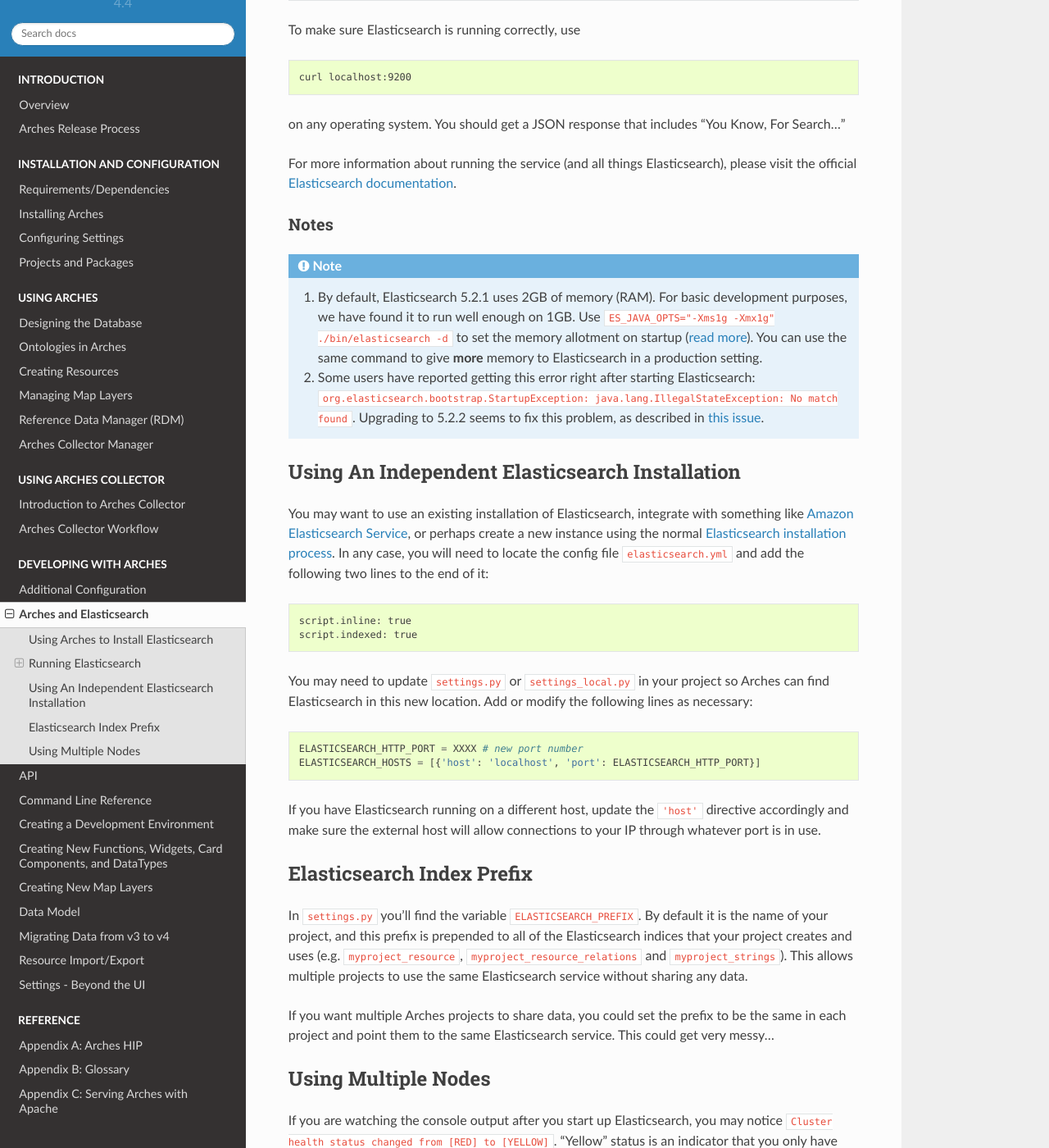
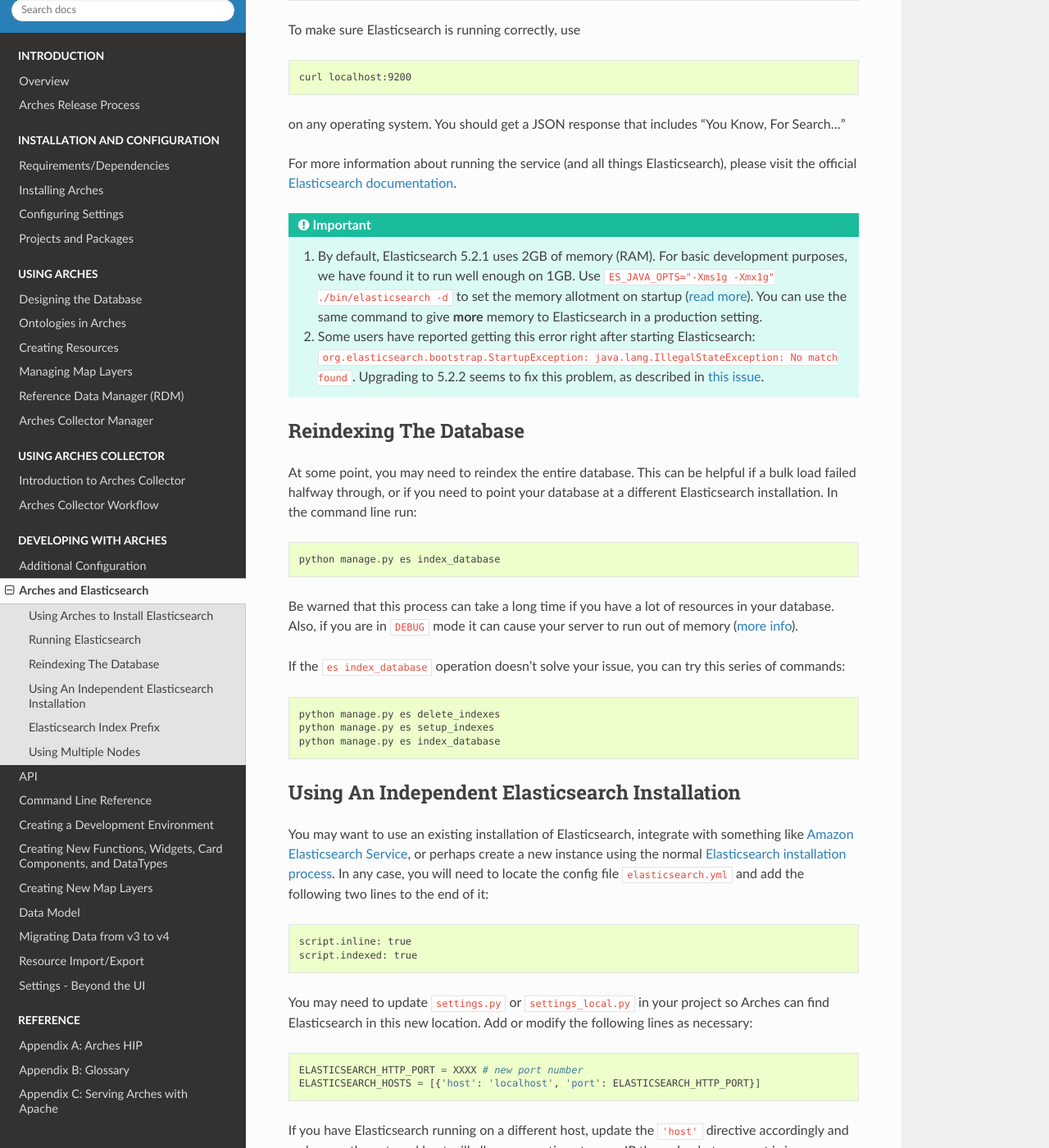
Before and after one commit to archesproject/arches-docs, a Sphinx documentation site: the page built from docs/arches-and-elasticsearch.txt, in a window 1280 px wide and 1400 px high, scrolled down 1180 px. Shown: the whole window at 82% size. Built offline with Sphinx 7.4.7 and the Read the Docs theme 2.0.0, drawn with Linux system fonts in a browser that asks for light colours.

Commit message:
add section about reindexing, related to #96
Signed-off-by: adam cox <mr.adamcox@gmail.com>

```diff
--- a/docs/arches-and-elasticsearch.txt
+++ b/docs/arches-and-elasticsearch.txt
@@ -52,12 +52,26 @@
 
 For more information about running the service (and all things Elasticsearch), please visit the official `Elasticsearch documentation <https://www.elastic.co/guide/en/elasticsearch/guide/current/running-elasticsearch.html>`_.
 
-Notes
------
-.. note::
+.. important::
    1. By default, Elasticsearch 5.2.1 uses 2GB of memory (RAM). For basic development purposes, we have found it to run well enough on 1GB. Use ``ES_JAVA_OPTS="-Xms1g -Xmx1g" ./bin/elasticsearch -d`` to set the memory allotment on startup (`read more <https://www.elastic.co/guide/en/elasticsearch/guide/current/heap-sizing.html>`_). You can use the same command to give **more** memory to Elasticsearch in a production setting.
 
    2. Some users have reported getting this error right after starting Elasticsearch: ``org.elasticsearch.bootstrap.StartupException: java.lang.IllegalStateException: No match found``. Upgrading to 5.2.2 seems to fix this problem, as described in `this issue <https://github.com/elastic/elasticsearch/issues/23218>`_.
+
+
+Reindexing The Database
+=======================
+
+At some point, you may need to reindex the entire database. This can be helpful if a bulk load failed halfway through, or if you need to point your database at a different Elasticsearch installation. In the command line run::
+
+    python manage.py es index_database
+
+Be warned that this process can take a long time if you have a lot of resources in your database. Also, if you are in ``DEBUG`` mode it can cause your server to run out of memory (`more info <command-line-reference.html#reindex-the-database>`_).
+
+If the ``es index_database`` operation doesn't solve your issue, you can try this series of commands::
+
+    python manage.py es delete_indexes
+    python manage.py es setup_indexes
+    python manage.py es index_database
 
 
 Using An Independent Elasticsearch Installation
```
